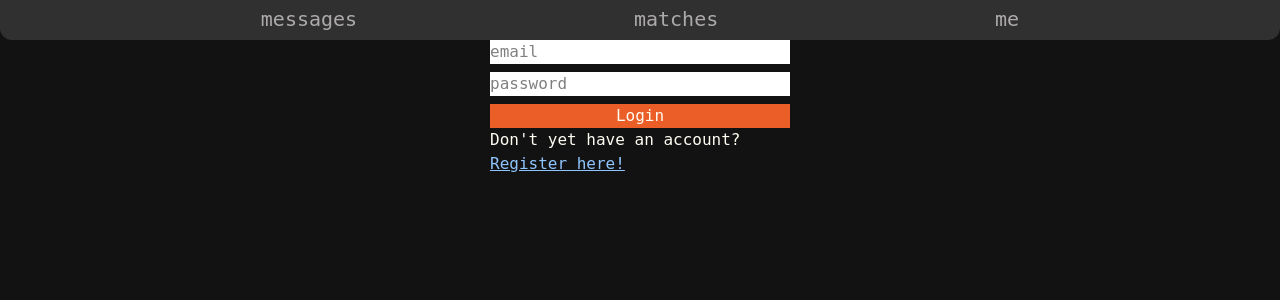
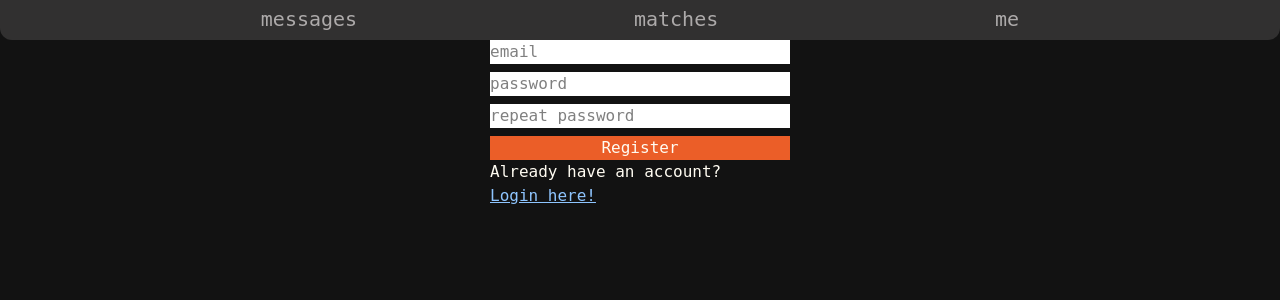
Before and after one commit to imranshiundu/MatchMe, a React (Vite) app in the folder frontend/: page /login in a window 1280 px wide. Shown: the top 300 px of the page. Built offline with nearby package versions, Linux system fonts and the light colour scheme.

Commit message:
register and login should work now

```diff
--- a/frontend/src/components/auth/LoginForm.tsx
+++ b/frontend/src/components/auth/LoginForm.tsx
@@ -21,10 +21,13 @@ function LoginForm() {
     const handleSubmit = async (e: SubmitEvent) => {
         e.preventDefault()
         try {
-            const response = await fetch('http://localhost:8080/matchme/login',
+            const response = await fetch('http://localhost:8080/login',
                 {
                     method: 'POST',
-                    body: JSON.stringify(loginDetails)
+                    body: JSON.stringify(loginDetails),
+                    headers: {
+                        "Content-Type": "application/json"
+                    }
                 })
             if (!response.ok) {
                 const error = await response.json() as { message: string };
--- a/frontend/src/components/auth/RegistrationForm.tsx
+++ b/frontend/src/components/auth/RegistrationForm.tsx
@@ -22,10 +22,13 @@ function RegistrationForm() {
     const handleSubmit = async (e: SubmitEvent) => {
         e.preventDefault()
         try {
-            const response = await fetch('http://localhost:5432/matchme/register',
+            const response = await fetch('http://localhost:8080/register',
                 {
                     method: 'POST',
-                    body: JSON.stringify(registrationDetails)
+                    body: JSON.stringify(registrationDetails),
+                    headers: {
+                        "Content-Type": "application/json"
+                    }
                 })
             if (!response.ok) {
                 const error = await response.json() as { message: string };
--- a/frontend/src/pages/Auth.tsx
+++ b/frontend/src/pages/Auth.tsx
@@ -12,18 +12,18 @@ function Auth() {
         <div className='grid place-items-center'>
             {login ?
                 <section>
+                    <RegistrationForm/>
+                    <p>Already have an account?</p>
+                    <button onClick={switchAuth} className='text-blue-300 underline cursor-pointer'>
+                        Login here!
+                    </button>
+                </section>
+                :
+                <section>
                     <LoginForm/>
                     <p>Don't yet have an account?</p>
                     <button onClick={switchAuth} className='text-blue-300 underline cursor-pointer'>
                         Register here!
-                    </button>
-                </section>
-                :
-                <section>
-                    <RegistrationForm/>
-                    <p>Already have an account?</p>
-                    <button onClick={switchAuth} className='text-blue-300 underline cursor-pointer'>
-                        Login here!
                     </button>
                 </section>
             }
```
Also changed, not shown: 1 other file (tests, documents, lock files or other folders).
